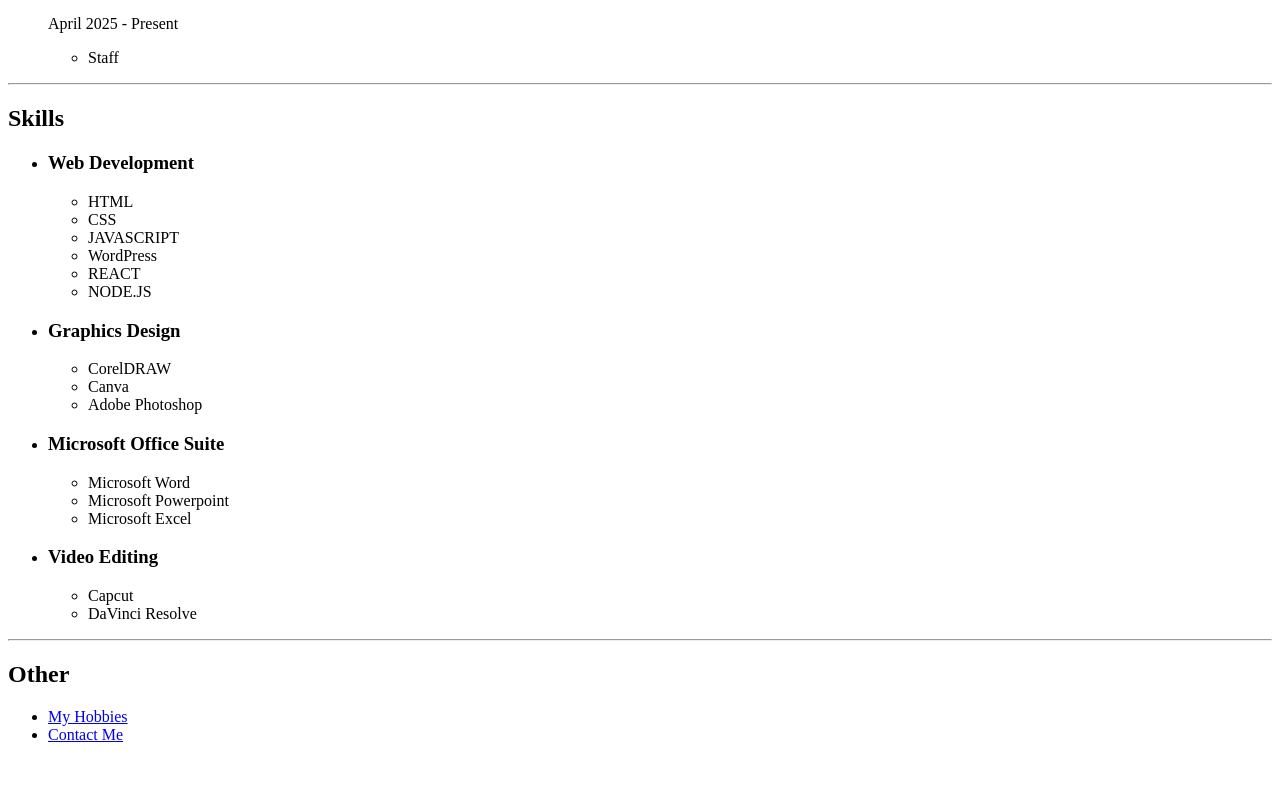
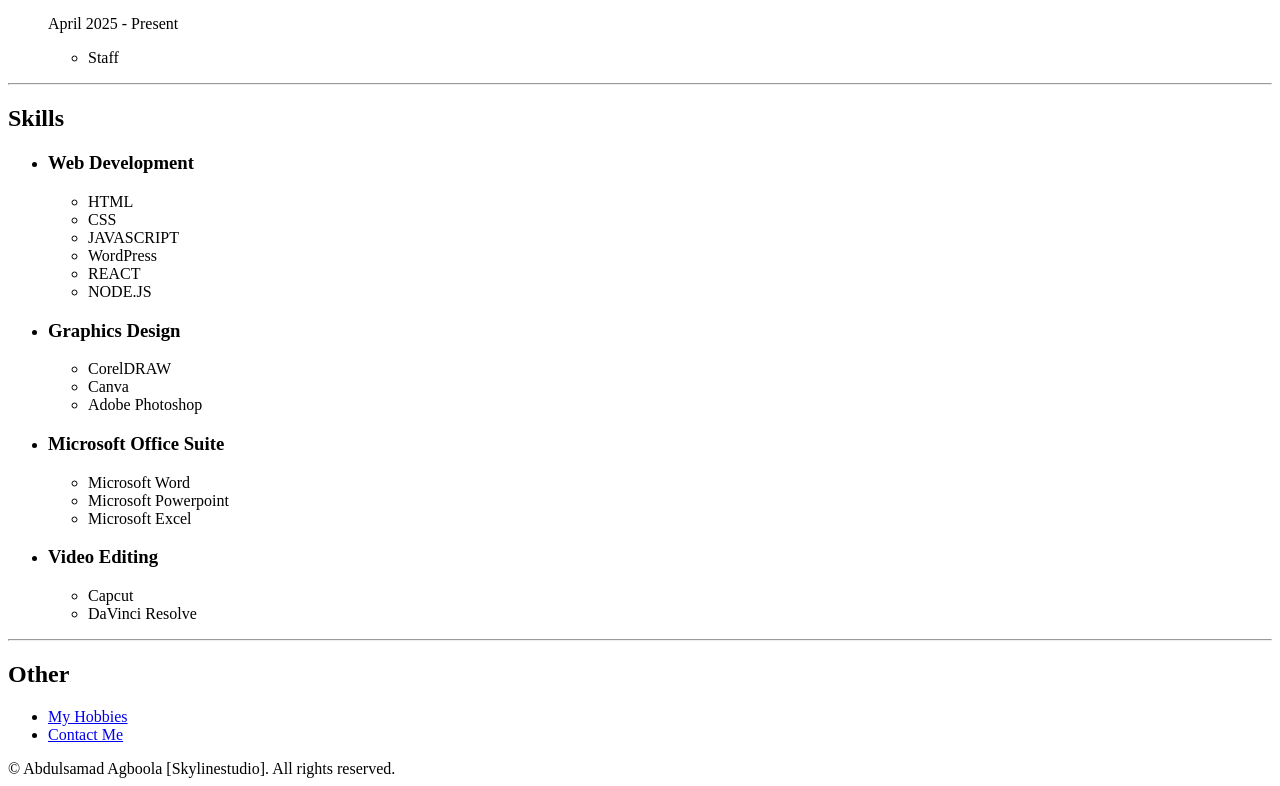
Before and after one commit to OASIS-bytes/Updated-CV, a plain HTML site: page index.html in a window 1280 px wide. Shown: the part 994-1780 px from the top of the page. Before the commit the page ends 1754 px from the top, so only its background shows below. Drawn offline with Linux system fonts and the light colour scheme.

Commit message:
Update index.html

```diff
--- a/index.html
+++ b/index.html
@@ -94,5 +94,7 @@
         <li><a href="./public/about.html">My Hobbies</a></li>
         <li><a href="./public/contact.html">Contact Me</a></li>
     </ul>
+    <footer>© Abdulsamad Agboola [Skylinestudio]. All rights reserved.</footer>
 </body>
+
 </html>
```
